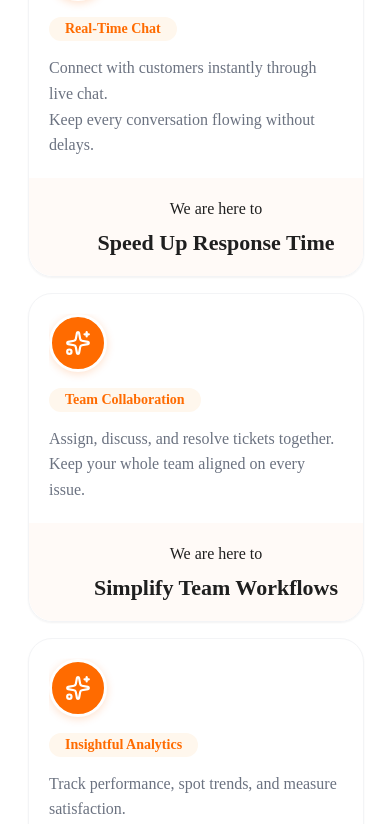
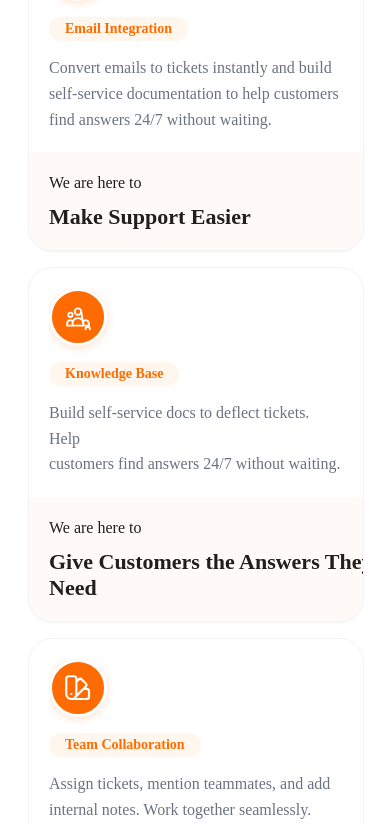
Before and after one commit to Tenniee/MyHelper, a Next.js app: page / in a window 390 px wide. Shown: the part 1460-2284 px from the top of the page. Built offline with nearby package versions, Linux system fonts and the light colour scheme.

Commit message:
Fixed icons in fearures and fixed text alignmend in features on mobile

```diff
--- a/src/app/components/Features.jsx
+++ b/src/app/components/Features.jsx
@@ -1,8 +1,76 @@
 "use client";
 
+import { useState, useEffect } from "react";
 import { motion } from "framer-motion";
-import { Sparkles } from "lucide-react";
+import { ClipboardList, BookOpen } from "lucide-react";
 import styles from "./Features.module.css";
+
+/* -------------------------------------------------------------------- */
+/*  Exact icons from Figma for cards 3 & 4 (not close lucide matches —  */
+/*  the real SVG paths, as inline components so they behave like any    */
+/*  other icon component: size/color/strokeWidth props).                */
+/* -------------------------------------------------------------------- */
+
+function TeamCollabIcon({ size = 24, color = "#ffffff", strokeWidth = 2.33 }) {
+  return (
+    <svg
+      width={size}
+      height={size}
+      viewBox="0 0 24 24"
+      fill="none"
+      xmlns="http://www.w3.org/2000/svg"
+    >
+      <path
+        d="M5.83268 22.1666C3.25708 22.1666 1.16602 20.0756 1.16602 17.5V3.49996C1.16602 2.21216 2.21155 1.16663 3.49935 1.16663H8.16602C9.45382 1.16663 10.4993 2.21216 10.4993 3.49996V17.5C10.4993 20.0756 8.40829 22.1666 5.83268 22.1666V22.1666M5.83268 22.1666H19.8327C21.1205 22.1666 22.166 21.1211 22.166 19.8333V15.1666C22.166 13.8788 21.1205 12.8333 19.8327 12.8333H17.0992M10.4993 6.23346L12.4325 4.30029C13.3437 3.3894 14.8207 3.3894 15.7318 4.30029L19.0323 7.60079C19.9432 8.51196 19.9432 9.98896 19.0323 10.9001L9.13202 20.7993M5.83268 17.5H5.84435"
+        stroke={color}
+        strokeWidth={strokeWidth}
+        strokeLinecap="round"
+        strokeLinejoin="round"
+      />
+    </svg>
+  );
+}
+
+function KnowledgeBaseIcon({ size = 24, color = "#ffffff", strokeWidth = 2.33 }) {
+  return (
+    <svg
+      width={size}
+      height={size}
+      viewBox="0 0 28 28"
+      fill="none"
+      xmlns="http://www.w3.org/2000/svg"
+    >
+      <path
+        d="M19.834 23.3333H25.6673V21C25.6672 19.509 24.7226 18.1818 23.3139 17.6933C21.9052 17.2049 20.3417 17.6625 19.4186 18.8335M19.834 23.3333H8.16732M19.834 23.3333V21C19.834 20.2346 19.687 19.5031 19.4186 18.8335M8.16732 23.3333H2.33398V21C2.33409 19.509 3.27874 18.1818 4.68744 17.6933C6.09615 17.2049 7.65963 17.6625 8.58265 18.8335M8.16732 23.3333V21C8.16732 20.2346 8.31432 19.5031 8.58265 18.8335M8.58265 18.8335C9.46906 16.6183 11.6147 15.1658 14.0007 15.1658C16.3866 15.1658 18.5322 16.6183 19.4186 18.8335M17.5007 8.16663C17.5007 10.0983 15.9324 11.6666 14.0007 11.6666C12.0689 11.6666 10.5007 10.0983 10.5007 8.16663C10.5007 6.23492 12.0689 4.66663 14.0007 4.66663C15.9324 4.66663 17.5007 6.23492 17.5007 8.16663L19.834 23.3333M26.834 26.8333C26.834 28.1211 25.7885 29.1666 24.5007 29.1666C23.2128 29.1666 22.1673 28.1211 22.1673 26.8333C22.1673 25.5455 23.2128 24.5 24.5007 24.5C25.7885 24.5 26.834 25.5455 26.834 26.8333V26.8333M8.16732 11.6666C8.16732 12.9544 7.12179 14 5.83398 14C4.54618 14 3.50065 12.9544 3.50065 11.6666C3.50065 10.3788 4.54618 9.33329 5.83398 9.33329C7.12179 9.33329 8.16732 10.3788 8.16732 11.6666V11.6666"
+        stroke={color}
+        strokeWidth={strokeWidth}
+        strokeLinecap="round"
+        strokeLinejoin="round"
+      />
+    </svg>
+  );
+}
+
+/* -------------------------------------------------------------------- */
+/*  Detects whether the card is in its stacked (mobile) layout, so the  */
+/*  right box's entrance slide can use a much smaller travel distance   */
+/*  instead of a proportional one — a 30%-of-width slide is correct     */
+/*  math, but still reads as "sliding way off center" on a narrow card. */
+/* -------------------------------------------------------------------- */
+
+function useIsMobile(breakpoint = 1024) {
+  const [isMobile, setIsMobile] = useState(false);
+
+  useEffect(() => {
+    const mql = window.matchMedia(`(max-width: ${breakpoint}px)`);
+    const update = () => setIsMobile(mql.matches);
+    update();
+    mql.addEventListener("change", update);
+    return () => mql.removeEventListener("change", update);
+  }, [breakpoint]);
+
+  return isMobile;
+}
 
 /* -------------------------------------------------------------------- */
 /*  Content — only "Smart Ticketing" copy was given, the other 3        */
@@ -11,6 +79,7 @@ import styles from "./Features.module.css";
 
 const FEATURES = [
   {
+    icon: ClipboardList,
     badge: "Smart Ticketing",
     lines: [
       "Automatically organize, prioritize, and route tickets.",
@@ -20,31 +89,35 @@ const FEATURES = [
     highlight: "Optimize Ticket Routing",
   },
   {
-    badge: "Real-Time Chat",
+    icon: BookOpen,
+    badge: "Email Integration",
     lines: [
-      "Connect with customers instantly through live chat.",
-      "Keep every conversation flowing without delays.",
+      "Convert emails to tickets instantly and build",
+      "self-service documentation to help customers",
+      "find answers 24/7 without waiting.",
     ],
     eyebrow: "We are here to",
-    highlight: "Speed Up Response Time",
+    highlight: "Make Support Easier",
   },
   {
+    icon: KnowledgeBaseIcon,
+    badge: "Knowledge Base",
+    lines: [
+      "Build self-service docs to deflect tickets. Help",
+      "customers find answers 24/7 without waiting.",
+    ],
+    eyebrow: "We are here to",
+    highlight: "Give Customers the Answers They Need",
+  },
+  {
+    icon: TeamCollabIcon,
     badge: "Team Collaboration",
     lines: [
-      "Assign, discuss, and resolve tickets together.",
-      "Keep your whole team aligned on every issue.",
+      "Assign tickets, mention teammates, and add",
+      "internal notes. Work together seamlessly.",
     ],
     eyebrow: "We are here to",
-    highlight: "Simplify Team Workflows",
-  },
-  {
-    badge: "Insightful Analytics",
-    lines: [
-      "Track performance, spot trends, and measure satisfaction.",
-      "Make decisions backed by real data.",
-    ],
-    eyebrow: "We are here to",
-    highlight: "Drive Data-Backed Decisions",
+    highlight: "Keep Your Team in Sync",
   },
 ];
 
@@ -55,12 +128,13 @@ const FEATURES = [
 // Right box appears first (fades + scales in while holding its position),
 // then slides right into its final place. The left section only starts
 // once this entire sequence has finished.
-const rightBoxVariants = {
-  hidden: { opacity: 0, scale: 0.88, x: -180 },
+function getRightBoxVariants(offset) {
+  return {
+    hidden: { opacity: 0, scale: 0.88, x: -offset },
     visible: {
       opacity: [0, 1, 1],
       scale: [0.88, 1, 1],
-    x: [-180, -180, 0],
+      x: [-offset, -offset, 0],
       transition: {
         duration: 0.9,
         times: [0, 0.4, 1],
@@ -68,6 +142,7 @@ const rightBoxVariants = {
       },
     },
   };
+}
 
 // Left side "grows" into view via a left-to-right wipe (clip-path),
 // rather than a layout width change, so it stays smooth and responsive.
@@ -115,6 +190,9 @@ const lineVariants = {
 /* -------------------------------------------------------------------- */
 
 function FeatureRow({ feature }) {
+  const isMobile = useIsMobile();
+  const rightBoxVariants = getRightBoxVariants(isMobile ? 0 : 180);
+
   return (
     <motion.div
       className={styles.card}
@@ -125,7 +203,7 @@ function FeatureRow({ feature }) {
       <div className={styles.left}>
         <motion.div className={styles.leftWipe} variants={leftWipeVariants}>
           <motion.span className={styles.iconCircle} variants={iconVariants}>
-            <Sparkles size={26} color="#ffffff" strokeWidth={2} />
+            <feature.icon size={26} color="#ffffff" strokeWidth={2} />
           </motion.span>
 
           <div className={styles.leftText}>
@@ -163,9 +241,9 @@ function FeatureRow({ feature }) {
 
 export default function Features() {
   return (
-    <section className={styles.section} id="features">
+    <section className={styles.section}>
       <div className={styles.inner}>
-        <h2 className={styles.heading}>Built to Handle Every Ticket</h2>
+        <h2 className={styles.heading}>Everything You Need to Excel</h2>
 
         <div className={styles.list}>
           {FEATURES.map((feature) => (
--- a/src/app/components/Features.module.css
+++ b/src/app/components/Features.module.css
@@ -169,6 +169,8 @@
     flex-basis: auto;
     width: 100%;
     align-self: stretch;
+    align-items: flex-start;
+    text-align: left;
     min-height: 0;
     padding: 24px 32px;
     border-radius: 0 0 24px 24px;
--- a/src/app/components/Howitworks.jsx
+++ b/src/app/components/Howitworks.jsx
@@ -283,7 +283,7 @@ function StepRow({ step }) {
 
 export default function HowItWorks() {
   return (
-    <section className={styles.section}>
+    <section className={styles.section} id="how-it-works">
       <div className={styles.inner}>
         <motion.h2
           className={styles.heading}
```
Lines whose indentation alone changed are shown as unchanged.
